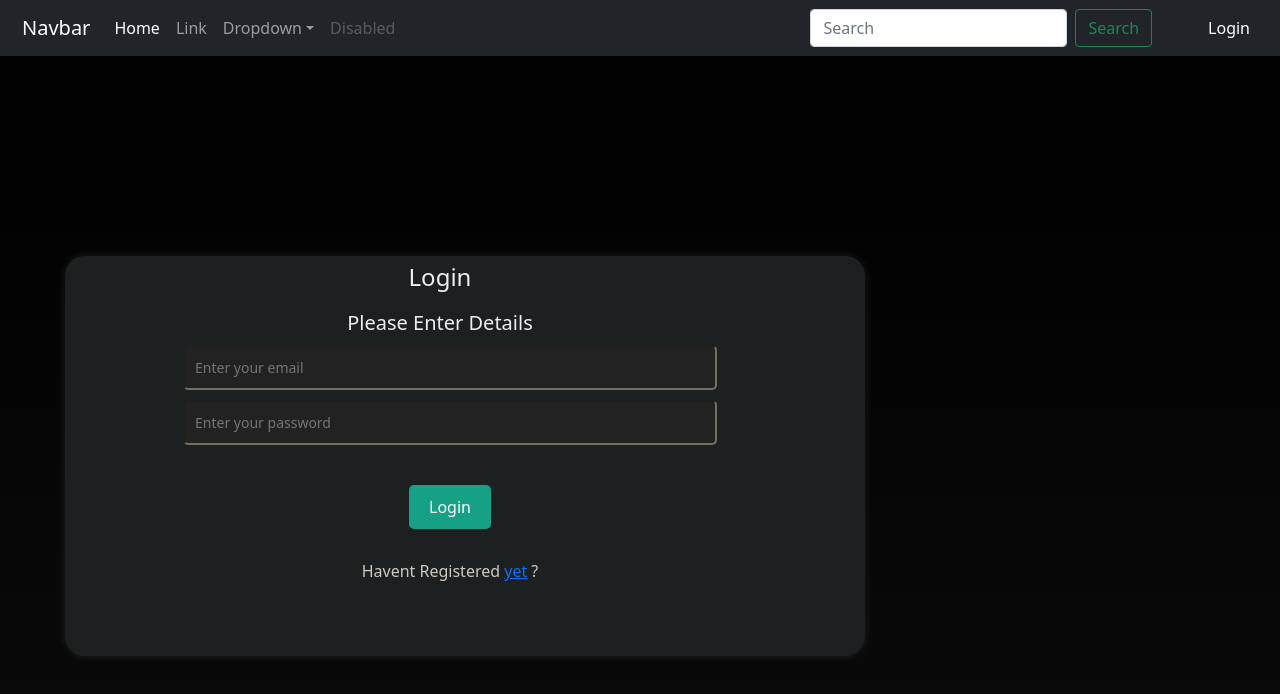
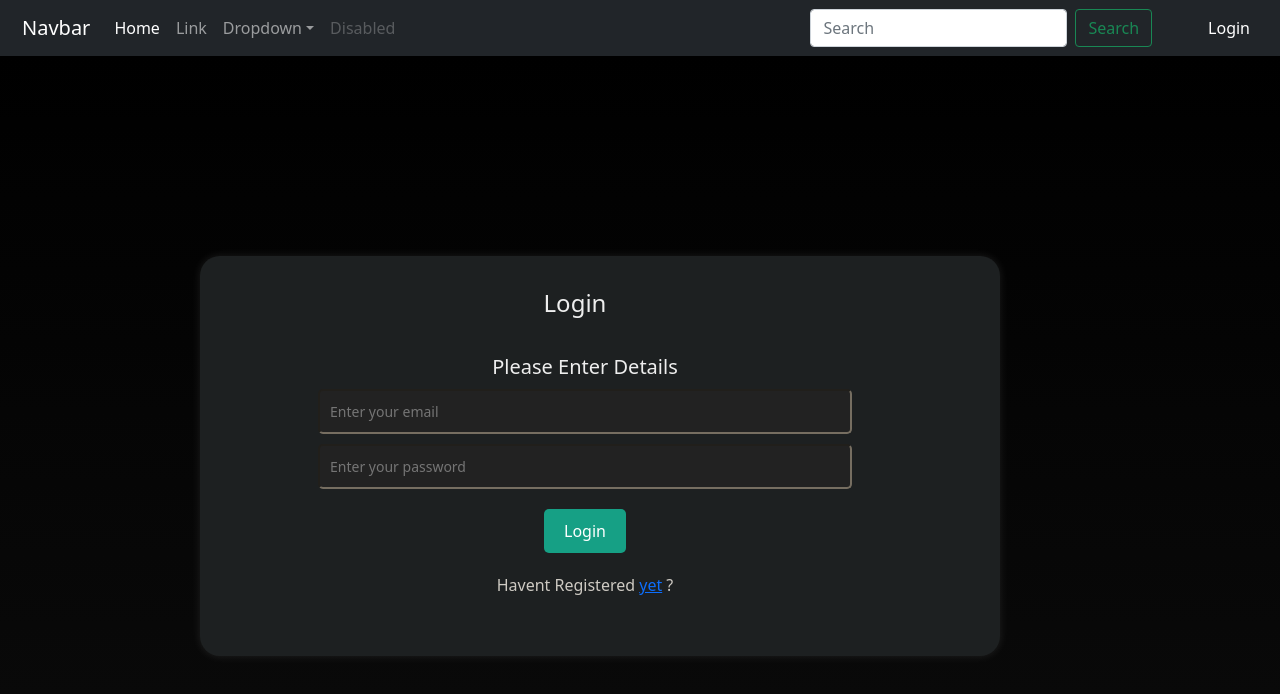
Before and after one commit to ABDULLAHHG/Mobile-Recommendation-System, a React (Create React App) app in the folder website/client/: page /Login in a window 1280 px wide. Shown: the top 694 px of the page. Built offline with nearby package versions, Linux system fonts and the light colour scheme.

Commit message:
clean front end website on 1366 screen

```diff
--- a/website/client/src/Pages/Login/Login.css
+++ b/website/client/src/Pages/Login/Login.css
@@ -13,7 +13,7 @@ button:focus {
   outline: none;
 }
 
-.app-container {
+.Login-app-container {
   display: flex;
   height: 200vh;
   /* background: rgba(0, 0, 0, 0.5);
@@ -23,7 +23,7 @@ button:focus {
   color: #cecac3;
 }
 
-.mid-container {
+.Login-mid-container {
   /* flex: 3 1; */
   display: flex;
   height: 400px;
@@ -34,7 +34,7 @@ button:focus {
   flex-direction: row;
   padding: 20px;
   padding-top: 20px;
-  margin-left: 250px;
+  margin-left: 200px;
   margin-top: 200px;
   margin-right: -400px;
   background-color: rgb(29, 32, 33);
@@ -51,7 +51,7 @@ button:focus {
   align-items: flex-start;
   flex-direction: column;
   padding: 20px;
-  margin-left: 300px;
+  margin-left: 200px;
   margin-right: 20px;
   margin-top: 100px;
   margin-right: -300px;
@@ -61,40 +61,41 @@ button:focus {
 }
 
 
-.about-chatbot {
+.Login {
   text-align: center;
 
   /* height: 200px;
   width: 200px; */
   padding-top: 20;
 }
-.about-chatbot h1 {
+.Login h1 {
   transition: transform 0.4s ease-in-out;
   font-size: 24px;
-  margin-bottom: 20px;
   color: #eee;}
-.about-chatbot h1:hover{
+.Login h1:hover{
   transform: scale(1.1);
   transition: transform 0.4s ease-in-out;
 }
 
-.about-chatbot h3 {
+.Login h3 {
   font-size: 20px;
-  margin-bottom: 120px;
+  margin-bottom: 80px;
   color: #eee;
+  transform: translate(10px, 30px);
+
 
 }
-.about-chatbot p {
+.Login p {
   font-size: 16px;
   /* color: #ccc; */
-  transform: translate(10px, -50px);
+  transform: translate(10px, -10px);
 
 
 }
 i{
   color: #4e4d4d;
 }
-.about-chatbot input {
+.Login input {
   padding: 10px;
   font-size: 14px;
   border-color: rgb(118, 110, 97);
@@ -102,13 +103,13 @@ i{
   margin-bottom: 10px;
   width: 100%;
   max-width: 300;
-  transform: translate(10px, -110px);
+  transform: translate(10px, -40px);
   color: #ddd;
   background-color: #222;
 
 }
 
-.about-chatbot button {
+.Login button {
   background-color: #16a085;
   transition: transform 0.3s ease;
   color: #fff;
@@ -117,77 +118,20 @@ i{
   padding: 10px 20px;
   font-size: 16px;
   cursor: pointer;
-  transform: translate(10px, -80px);
+  transform: translate(10px, -30px);
 }
 
-.about-chatbot button:hover {
+.Login button:hover {
   background-color: #1abc9c;
   /* transition: background-color 0.3s; */
   transform: scale(1.1);
   transition: transform 0.3s ease;
   box-shadow: #eb4e4e;
-  transform: translate(10px, -85px);
+  transform: translate(10px, -35px);
 
 
 }
 
-.left-form {
-  text-align: center;
-  /* padding-left: 350px;
-  padding-bottom: 200px; */
-  margin-right: 20px;
-}
-.left-form h1 {
-  font-size: 24px;
-  margin-bottom: 10px;
-}
-
-
-.left-form input {
-  padding: 10px;
-  font-size: 14px;
-  border: 1px solid #ccc;
-  border-radius: 5px;
-  margin-bottom: 10px;
-  width: 100%;
-  max-width: 300px;
-}
-
-.left-form button {
-  background-color: #16a085;
-  /* transform: scale(1.1); */
-  transition: transform 0.3s ease;
-  color: #fff;
-  border: none;
-  border-radius: 5px;
-  padding: 10px 20px;
-  margin-top: 12px;
-  font-size: 16px;
-  cursor: pointer;
-}
-
-.left-form button:hover {
-  background-color: #1abc9c;
-  transform: scale(1.1);
-  transition: transform 0.3s ease;
-}
-
-/* Right container (Chatbot) */
-.right-container {
-  left: 600px;
-  width: 400px;
-  height: 800px;
-  position: absolute;
-  top: 0;
-  right: 0;
-  bottom: 0;
-  left: 700px;
-  /* background-color: #f0f0f0; */
-  display: flex;
-  justify-content: center;
-  align-items: center;
-  z-index: 999;  transition: transform 0.3s ease-in-out, box-shadow 0.3s ease-in-out;
-}
 
 .right-container.opened {
   transform: translateX(-300px);
@@ -203,7 +147,7 @@ i{
 
     margin-left: 65px;
   }
-  .about-chatbot {
+  .Login {
     height: auto;
     margin-left: -50px;
 
--- a/website/client/src/Pages/Login/Login.js
+++ b/website/client/src/Pages/Login/Login.js
@@ -20,9 +20,9 @@ export function Login() {
 
     return (
     <div>
-      <div className="app-container">
-        <div className="mid-container">
-          <div className="about-chatbot">
+      <div className="Login-app-container">
+        <div className="Login-mid-container">
+          <div className="Login">
                 <h1>Login</h1>
                 <h3 id = 'formleft'>Please Enter Details</h3>
 
--- a/website/client/src/Pages/Register/Register.js
+++ b/website/client/src/Pages/Register/Register.js
@@ -13,10 +13,11 @@ function Register() {
       headers:{
         'Content-Type' :'application/json'
       },
+
       body:JSON.stringify({'userEmail' : userEmail,
-                           'userPassword' : userPassword})
+                           'userPassword' : userPassword}),
+
     }).then({
-
     })
   }
 
```
